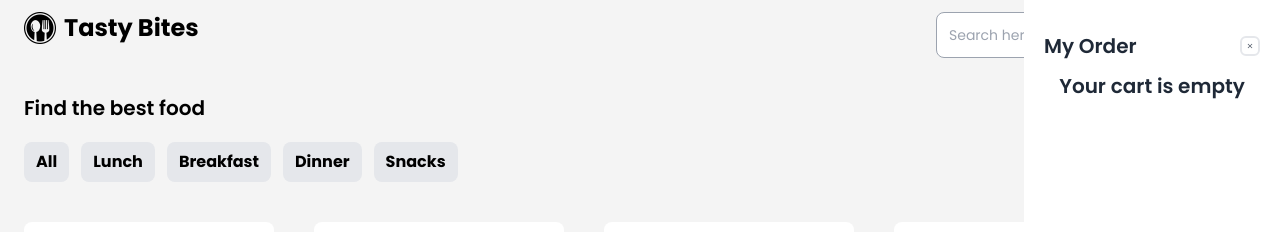
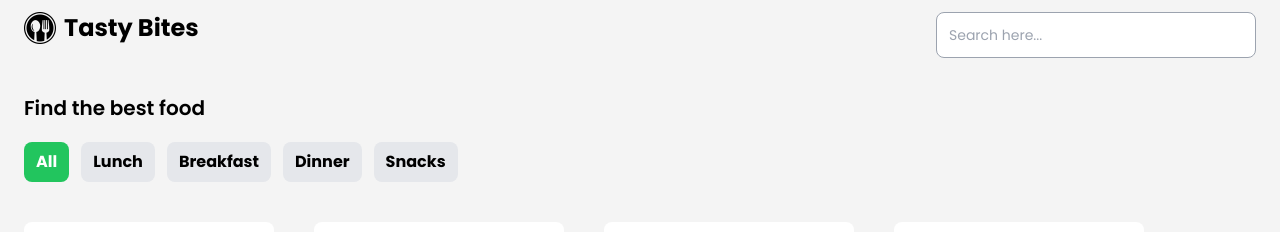
Before and after one commit to soumadeep-dey/Tasty-Bites-Food-Ordering-App-, a React (Vite) app: page / in a window 1280 px wide. Shown: the top 232 px of the page. Built offline with nearby package versions, Linux system fonts and the light colour scheme.

Commit message:
category filtering added

```diff
--- a/src/components/Cart.jsx
+++ b/src/components/Cart.jsx
@@ -6,7 +6,7 @@ import CartItem from "./CartItem";
 import { useSelector } from "react-redux";
 
 const Cart = () => {
-  const [activeCart, setActiveCart] = useState(true);
+  const [activeCart, setActiveCart] = useState(false);
 
   const cartItems = useSelector((state) => state.cart.cart);
 
--- a/src/components/CartItem.jsx
+++ b/src/components/CartItem.jsx
@@ -6,7 +6,7 @@ import {
   decrementQuantity,
   incrementQuantity,
   removeFromCart,
-} from "../redux/slices/CartSlice";
+} from "../redux/slices/CartSlice.js";
 import toast from "react-hot-toast";
 
 const CartItem = ({ id, name, price, img, quantity }) => {
--- a/src/components/CategoryMenu.jsx
+++ b/src/components/CategoryMenu.jsx
@@ -1,15 +1,36 @@
-import React from "react";
+import React, { useEffect, useState } from "react";
+import FoodData from "../data/FoodData.js";
+import { setCategory } from "../redux/slices/CategorySlice.js";
+import { useDispatch, useSelector } from "react-redux";
 
 const CategoryMenu = () => {
-  const categories = ["All", "Lunch", "Breakfast", "Dinner", "Snacks"];
+  const [categories, setCategories] = useState(["All"]);
+
+  const getUniqueCategories = () => {
+    const uniqueCategories = [
+      ...new Set(FoodData.map((item) => item.category)),
+    ];
+    setCategories([...categories, ...uniqueCategories]);
+  };
+
+  useEffect(() => {
+    getUniqueCategories();
+  }, []);
+
+  const dispatch = useDispatch();
+  const selectedCategory = useSelector((state) => state.category.category);
+
   return (
     <div className="mx-6">
       <h3 className="text-xl font-semibold">Find the best food</h3>
       <div className="my-5 flex gap-3 overflow-x-scroll scroll-smooth lg:overflow-x-hidden">
-        {categories.map((category) => (
+        {categories.map((category, index) => (
           <button
-            key={category}
-            className="px-3 py-2 bg-gray-200 font-bold rounded-lg hover:bg-green-500 hover:text-white"
+            key={index}
+            className={`px-3 py-2 bg-gray-200 font-bold rounded-lg hover:bg-green-500 hover:text-white ${
+              selectedCategory === category && "bg-green-500 text-white"
+            }`}
+            onClick={() => dispatch(setCategory(category))}
           >
             {category}
           </button>
--- a/src/components/FoodItems.jsx
+++ b/src/components/FoodItems.jsx
@@ -2,17 +2,21 @@ import React from "react";
 import FoodCard from "./FoodCard";
 import FoodData from "../data/FoodData.js";
 import toast, { Toaster } from "react-hot-toast";
+import { useSelector } from "react-redux";
 
 const FoodItems = () => {
   const handleToast = (name) => toast.success(`${name} added to cat`);
+
+  const selectedCategory = useSelector((state) => state.category.category);
 
   return (
     <>
       <Toaster position="top-center" reverseOrder={false} />
 
       <div className="flex flex-wrap gap-10 justify-center lg:justify-start mx-6 my-10">
-        {FoodData.map((food) => {
-          return (
+        {FoodData.filter((item) =>
+          selectedCategory === "All" ? item : selectedCategory === item.category
+        ).map((food) => (
           <FoodCard
             key={food.id}
             id={food.id}
@@ -24,8 +28,7 @@ const FoodItems = () => {
             img={food.img}
             handleToast={handleToast}
           />
-          );
-        })}
+        ))}
       </div>
     </>
   );
--- a/src/redux/Store.js
+++ b/src/redux/Store.js
@@ -1,11 +1,12 @@
 import { configureStore } from "@reduxjs/toolkit";
-import CartSlice from "./slices/CartSlice";
+import CartSlice from "./slices/CartSlice.js";
+import CategorySlice from "./slices/CategorySlice.js";
 
 const Store = configureStore({
-    reducer: {
-        cart : CartSlice,
-
-    }
+  reducer: {
+    cart: CartSlice,
+    category: CategorySlice,
+  },
 });
 
 export default Store;
--- a/src/redux/slices/CartSlice.jsx
+++ b/src/redux/slices/CartSlice.js
@@ -1,5 +1,4 @@
 import { createSlice } from "@reduxjs/toolkit";
-import { act } from "react";
 
 const CartSlice = createSlice({
   name: "cart",
@@ -44,5 +43,10 @@ const CartSlice = createSlice({
   },
 });
 
-export const { addToCart, removeFromCart,incrementQuantity, decrementQuantity } = CartSlice.actions;
+export const {
+  addToCart,
+  removeFromCart,
+  incrementQuantity,
+  decrementQuantity,
+} = CartSlice.actions;
 export default CartSlice.reducer;
--- /dev/null
+++ b/src/redux/slices/CategorySlice.js
@@ -0,0 +1,16 @@
+import { createSlice } from "@reduxjs/toolkit";
+
+const CategorySlice = createSlice({
+  name: "category",
+  initialState: {
+    category: "All",
+  },
+  reducers: {
+    setCategory: (state, action) => {
+      state.category = action.payload;
+    },
+  },
+});
+
+export const { setCategory } = CategorySlice.actions;
+export default CategorySlice.reducer;
```
Lines whose indentation alone changed are shown as unchanged.
